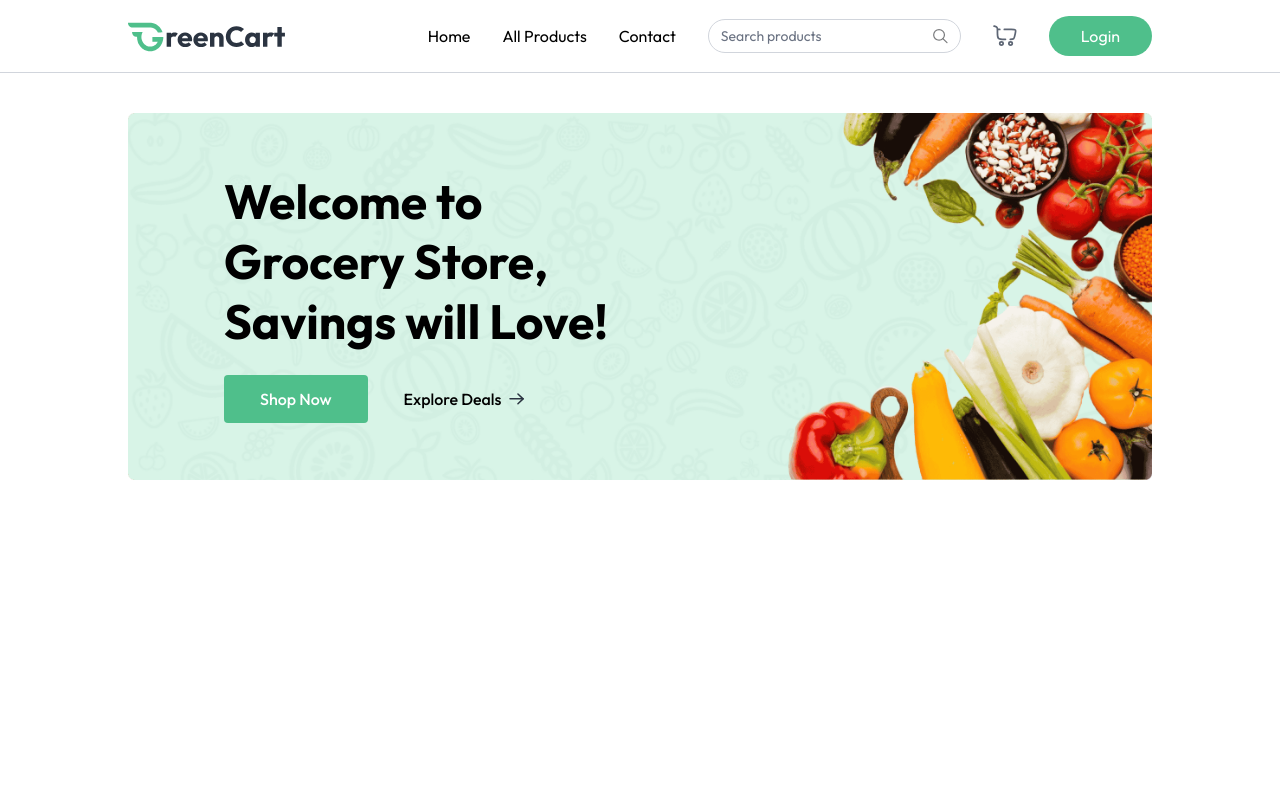
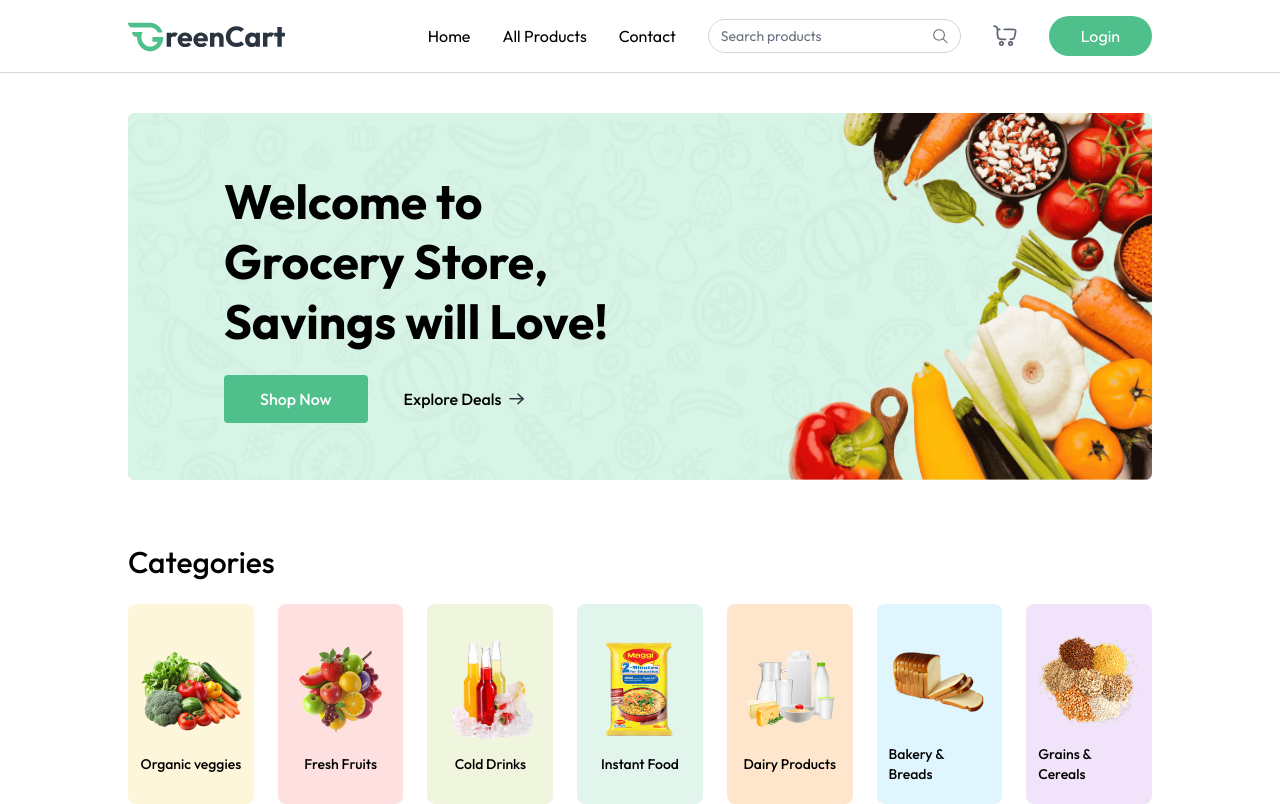
Before and after one commit to maaza4u/Grocery_Store, a React (Vite) app in the folder Frontend/: page / in a window 1280 px wide. Built offline with nearby package versions, Linux system fonts and the light colour scheme.

Commit message:
add catagory section

```diff
--- /dev/null
+++ b/Frontend/src/components/Categories.jsx
@@ -0,0 +1,40 @@
+import React from 'react'
+import { categories } from '../assets/assets'
+import { useAppContext } from '../context/AppContext.jsx';
+
+
+
+ const Categories = () => {
+
+   const { navigate } = useAppContext();
+
+  return (
+    <div className='mt-16'>
+      <p className='text-2xl md:text-3xl font-medium'>Categories</p>
+      <div className='grid grid-cols-4 sm:grid-cols-3 md:grid-cols-5 lg:grid-cols-6 xl:grid-cols-7
+      mt-6 gap-6'>
+
+        {categories.map((category,index) => (
+         <div key={index} className='group cursor-pointer py-5 px-3 gap-2 rounded-lg flex flex-col justify-center
+         items-center'
+           style={{ backgroundColor: category.bgColor }}
+
+           onClick={() => {
+             navigate(`/products/${category.path.toLowerCase()}`);
+             scrollTo(0, 0);
+           }}
+         >
+           <img src={category.image} alt={category.text}
+             className='group-hover:scale-108 tracking max-w-28' />
+           <p className='text-sm font-medium'>{ category.text}</p>
+        </div>
+      ))}
+
+
+      </div>
+    </div>
+  )
+}
+
+
+export default Categories;
--- a/Frontend/src/components/Navbar.jsx
+++ b/Frontend/src/components/Navbar.jsx
@@ -1,11 +1,11 @@
 import React from "react";
 import { NavLink } from "react-router-dom";
 import { assets } from "../assets/assets";
-import { useAppContect } from "../context/AppContext";
+import { useAppContext } from "../context/AppContext";
 
 const Navbar = () => {
   const [open, setOpen] = React.useState(false);
-  const { user, setUser, setShowUserLogin, navigate } = useAppContect();
+  const { user, setUser, setShowUserLogin, navigate } = useAppContext();
 
   const logout = async () => {
     setUser(null);
--- a/Frontend/src/context/AppContext.jsx
+++ b/Frontend/src/context/AppContext.jsx
@@ -21,6 +21,6 @@
   )
 }
 
-export const useAppContect = () => {
+export const useAppContext = () => {
   return useContext(AppContext);
 }
--- a/Frontend/src/pages/Home.jsx
+++ b/Frontend/src/pages/Home.jsx
@@ -1,10 +1,12 @@
 import React from 'react'
 import MainBanner from '../components/MainBanner'
+import  Categories  from '../components/Categories'
 
 const Home = () => {
   return (
     <div className='mt-10'>
       <MainBanner />
+      <Categories />
     </div>
   )
 }
```
